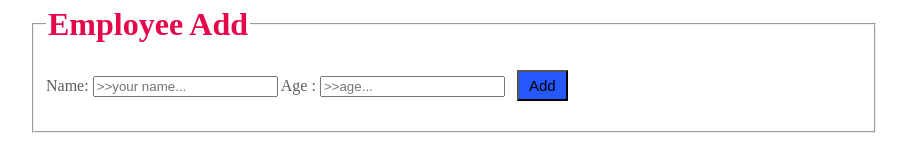
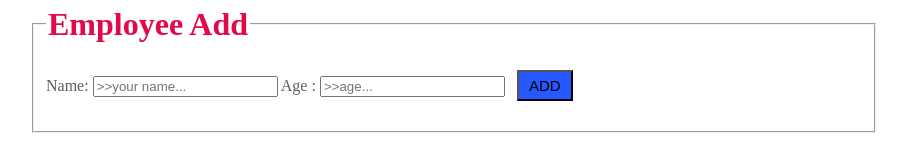
Before and after one commit to SingtoCPE/axiosVue, a Vue app in the folder vueaxios/: page / in a window 1280 px wide. Shown: the part 165-324 px from the top of the page, without its empty margins (186-1093 px from the left). Built offline with nearby package versions, Linux system fonts and the light colour scheme.

Commit message:
change text name at add button

```diff
--- a/vueaxios/src/components/employeeAdd.vue
+++ b/vueaxios/src/components/employeeAdd.vue
@@ -15,7 +15,7 @@
       placeholder=">>age..."
     />
     &nbsp;
-    <button id="buttonAdd" @click="addEmployee()">Add</button>
+    <button id="buttonAdd" @click="addEmployee()">ADD</button>
   </div>
 </template>
 <script>
@@ -30,7 +30,7 @@ export default {
     };
   },
   methods: {
-    async addEmployee() {
+    addEmployee() {
       this.$emit("child-clickAdd", this.employee.firstName, this.employee.age); // use state
       console.log(this.employee.firstName, this.employee.age);
     },
```
